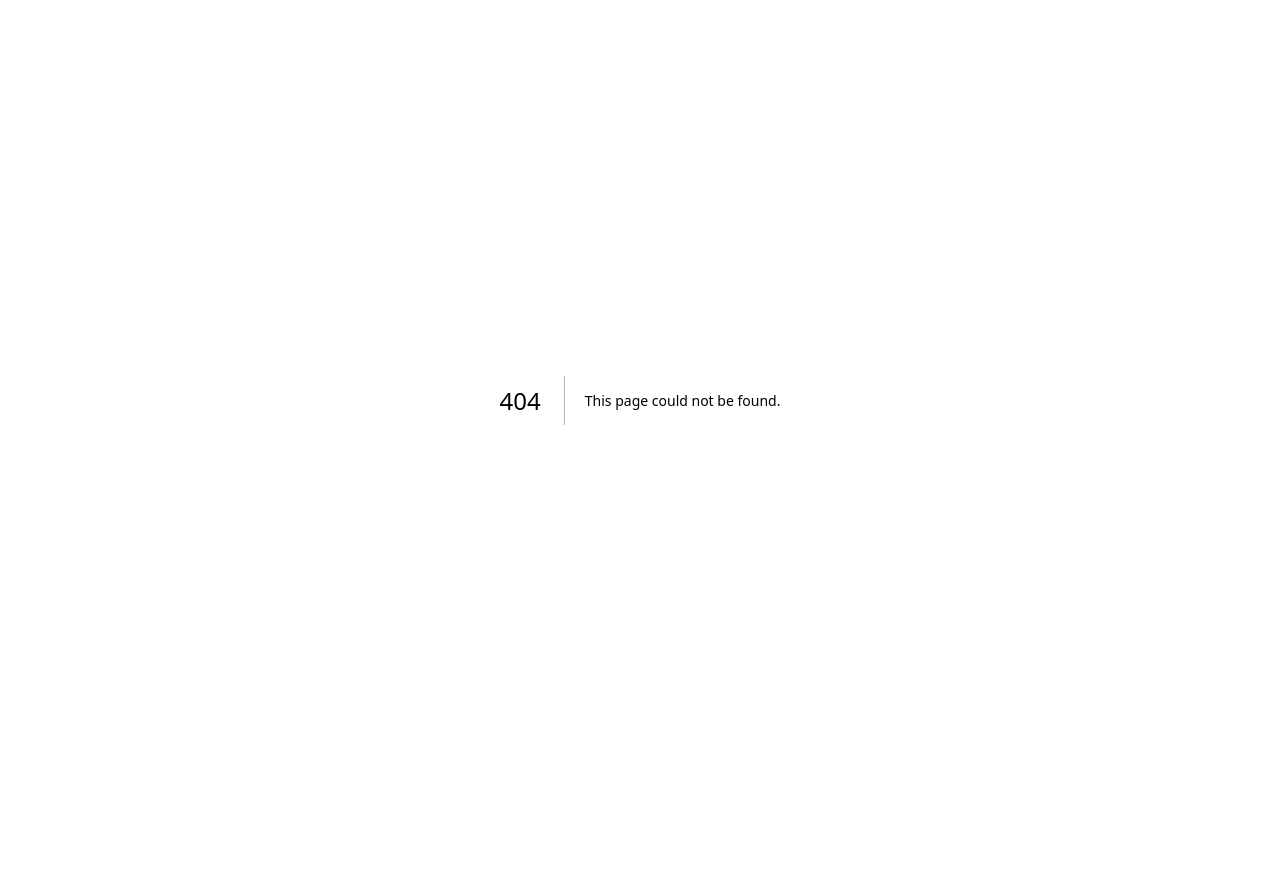
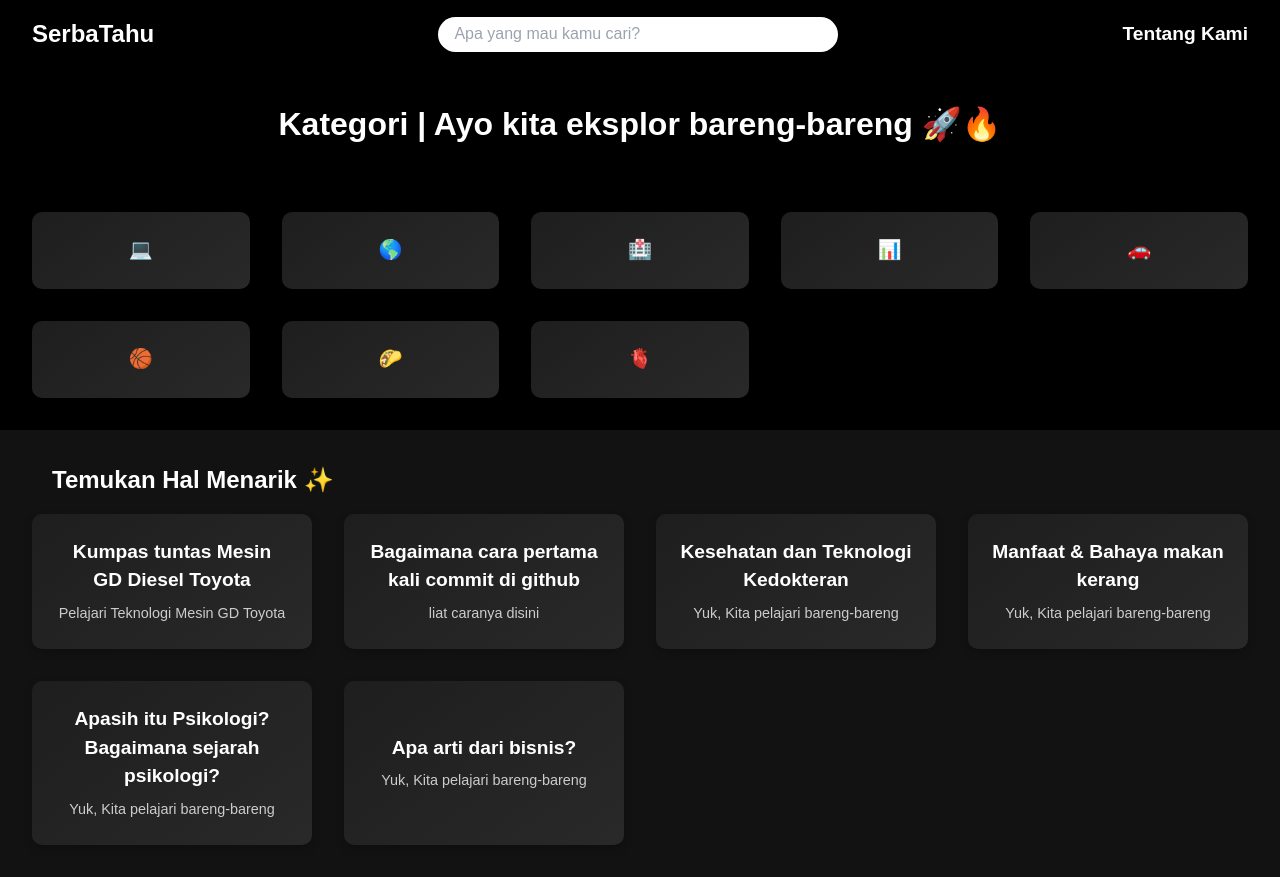
Before and after one commit to IndoNusaCorp/SerbaTahu.id, a Next.js app: page / in a window 1280 px wide. Before the commit this address had no page. Before the commit the page ends 800 px from the top, so only its background shows below. Built offline with nearby package versions, Linux system fonts and the light colour scheme.

Commit message:
Add files via upload

```diff
--- /dev/null
+++ b/src/app/page.tsx
@@ -0,0 +1,286 @@
+"use client";
+
+import Link from "next/link";
+import { useState } from "react";
+import { Analytics } from "@vercel/analytics/react";
+import { SpeedInsights } from "@vercel/speed-insights/next";
+
+export default function Home() {
+  const [isMenuOpen, setIsMenuOpen] = useState(false);
+  const [searchQuery, setSearchQuery] = useState("");
+  const toggleMenu = () => setIsMenuOpen(!isMenuOpen);
+
+  // Data discovery items
+  const discoveryItems = [
+    {
+      title: "Kumpas tuntas Mesin GD Diesel Toyota",
+      description: "Pelajari Teknologi Mesin GD Toyota",
+      href: "/kendaraan/gd-diesel-toyota",
+    },
+    {
+      title: "Bagaimana cara pertama kali commit di github",
+      description: "liat caranya disini",
+      href: "/ilmu-komputer/github/bagaimana-cara-pertama-kali-commit",
+    },
+    {
+      title: "Kesehatan dan Teknologi Kedokteran",
+      description: "Yuk, Kita pelajari bareng-bareng",
+      href: "/kesehatan/kesehatan-dan-teknologi-kedokteran",
+    },
+    {
+      title: "Manfaat & Bahaya makan kerang",
+      description: "Yuk, Kita pelajari bareng-bareng",
+      href: "/kesehatan/manfaat-dan-bahaya-makan-kerang",
+    },
+    {
+      title: "Apasih itu Psikologi? Bagaimana sejarah psikologi?",
+      description: "Yuk, Kita pelajari bareng-bareng",
+      href: "/psychology/arti-psikologi",
+    },
+    {
+      title: "Apa arti dari bisnis?",
+      description: "Yuk, Kita pelajari bareng-bareng",
+      href: "/bisnis/arti-bisnis",
+    },
+  ];
+
+  // Filter logic
+  const filteredDiscoveryItems = discoveryItems.filter((item) =>
+    `${item.title} ${item.description}`
+      .toLowerCase()
+      .includes(searchQuery.toLowerCase())
+  );
+
+  return (
+    <div
+      className="content-all-container"
+      style={{
+        backgroundColor: "black",
+        color: "white",
+        minHeight: "100vh",
+        padding: "0",
+        margin: "0",
+      }}
+    >
+      {/* Google Metatag */}
+      <meta
+        name="google-site-verification"
+        content="eCfhFPYxSSRg4yKfeEpHHuqsMhyARolDrj5-CWU4nkI"
+      />
+
+      {/* ads */}
+      <script
+        async
+        src="https://pagead2.googlesyndication.com/pagead/js/adsbygoogle.js?client=ca-pub-6617449070854197"
+        crossOrigin="anonymous"
+      ></script>
+
+      {/* Navbar & Search Bar */}
+      <nav
+        className="navbar"
+        style={{
+          display: "flex",
+          justifyContent: "space-between",
+          alignItems: "center",
+          padding: "1rem 2rem",
+          background: "black",
+          boxShadow: "0 4px 6px rgba(0, 0, 0, 0.2)",
+        }}
+      >
+        <div className="navbar-brand" style={{ textAlign: "left" }}>
+          <Link
+            href="/"
+            className="navbar-logo"
+            style={{
+              fontSize: "1.5rem",
+              fontWeight: "bold",
+              textDecoration: "none",
+              color: "white",
+              transition: "color 0.3s ease",
+            }}
+          >
+            SerbaTahu
+          </Link>
+        </div>
+        <div
+          className="search-component"
+          style={{
+            display: "flex",
+            cursor: "pointer",
+            backgroundColor: "white",
+            width: "400px",
+            height: "35px",
+            borderRadius: "25px",
+          }}
+        >
+          <input
+            type="text"
+            placeholder="Apa yang mau kamu cari?"
+            value={searchQuery}
+            onChange={(e) => setSearchQuery(e.target.value)}
+            style={{
+              width: "100%",
+              border: "none",
+              background: "transparent",
+              padding: "0 1rem",
+              outline: "none",
+              color: "black",
+              fontSize: "1rem",
+            }}
+          />
+        </div>
+        <div className="navbar-links" style={{ display: "flex", gap: "1.5rem" }}>
+          <Link
+            href="/about-us"
+            className="navbar-item"
+            style={{
+              fontSize: "1.2rem",
+              fontWeight: "bold",
+              textDecoration: "none",
+              color: "white",
+              transition: "color 0.3s ease",
+            }}
+          >
+            Tentang Kami
+          </Link>
+        </div>
+      </nav>
+
+      {/* Header */}
+      <div
+        className="header-section1"
+        style={{
+          textAlign: "center",
+          fontSize: "2rem",
+          fontWeight: "bold",
+          padding: "2rem 0",
+        }}
+      >
+        Kategori | Ayo kita eksplor bareng-bareng 🚀🔥
+      </div>
+
+      {/* Category */}
+      <div
+        className="content-section"
+        style={{
+          display: "grid",
+          gridTemplateColumns: "repeat(auto-fit, minmax(200px, 1fr))",
+          gap: "2rem",
+          padding: "2rem",
+        }}
+      >
+        {[
+          { name: "💻", href: "/ilmu-komputer" },
+          { name: "🌎", href: "/sejarah" },
+          { name: "🏥", href: "/kesehatan" },
+          { name: "📊", href: "/bisnis" },
+          { name: "🚗", href: "/kendaraan" },
+          { name: "🏀", href: "/olahraga" },
+          { name: "🌮", href: "/makanan" },
+          { name: "🫀", href: "/psychology" },
+        ].map((category) => (
+          <Link
+            href={category.href}
+            key={category.name}
+            className="section-item"
+            style={{
+              textDecoration: "none",
+              background: "linear-gradient(145deg, #1e1e1e, #292929)",
+              color: "white",
+              padding: "1.5rem",
+              borderRadius: "10px",
+              fontSize: "1.2rem",
+              fontWeight: "bold",
+              textAlign: "center",
+              boxShadow: "0 4px 8px rgba(0, 0, 0, 0.2)",
+              transition: "transform 0.3s ease, box-shadow 0.3s ease",
+            }}
+            onMouseEnter={(e) => {
+              e.currentTarget.style.transform = "scale(1.05)";
+              e.currentTarget.style.boxShadow = "0 8px 16px rgba(0, 0, 0, 0.4)";
+            }}
+            onMouseLeave={(e) => {
+              e.currentTarget.style.transform = "scale(1)";
+              e.currentTarget.style.boxShadow = "0 4px 8px rgba(0, 0, 0, 0.2)";
+            }}
+          >
+            {category.name}
+          </Link>
+        ))}
+      </div>
+
+      {/* Content */}
+      <div
+        className="discovery-section"
+        style={{ padding: "2rem", backgroundColor: "#121212" }}
+      >
+        <div
+          style={{
+            marginBottom: "1rem",
+            color: "white",
+            fontWeight: "bold",
+            fontSize: "1.5rem",
+            marginLeft: "20px",
+          }}
+        >
+          Temukan Hal Menarik ✨
+        </div>
+
+        <div
+          className="discovery-grid"
+          style={{
+            display: "grid",
+            gridTemplateColumns: "repeat(auto-fit, minmax(250px, 1fr))",
+            gap: "2rem",
+          }}
+        >
+          {filteredDiscoveryItems.length > 0 ? (
+            filteredDiscoveryItems.map((item) => (
+              <Link
+                key={item.title}
+                href={item.href}
+                className="discovery-item"
+                style={{
+                  textDecoration: "none",
+                  background: "linear-gradient(145deg, #1e1e1e, #292929)",
+                  color: "white",
+                  padding: "1.5rem",
+                  borderRadius: "10px",
+                  boxShadow: "0 4px 8px rgba(0, 0, 0, 0.2)",
+                  transition: "transform 0.3s ease, box-shadow 0.3s ease",
+                  display: "flex",
+                  flexDirection: "column",
+                  justifyContent: "center",
+                  alignItems: "center",
+                  textAlign: "center",
+                }}
+                onMouseEnter={(e) => {
+                  e.currentTarget.style.transform = "scale(1.05)";
+                  e.currentTarget.style.boxShadow = "0 8px 16px rgba(0, 0, 0, 0.4)";
+                }}
+                onMouseLeave={(e) => {
+                  e.currentTarget.style.transform = "scale(1)";
+                  e.currentTarget.style.boxShadow = "0 4px 8px rgba(0, 0, 0, 0.2)";
+                }}
+              >
+                <div style={{ fontSize: "1.2rem", fontWeight: "bold", marginBottom: "0.5rem" }}>
+                  {item.title}
+                </div>
+                <div style={{ fontSize: "0.9rem", color: "#ccc" }}>
+                  {item.description}
+                </div>
+              </Link>
+            ))
+          ) : (
+            <div style={{ color: "white", textAlign: "center", gridColumn: "1/-1" }}>
+              Tidak ditemukan hasil untuk "{searchQuery}"
+            </div>
+          )}
+        </div>
+      </div>
+
+      <Analytics />
+      <SpeedInsights />
+    </div>
+  );
+}
```
